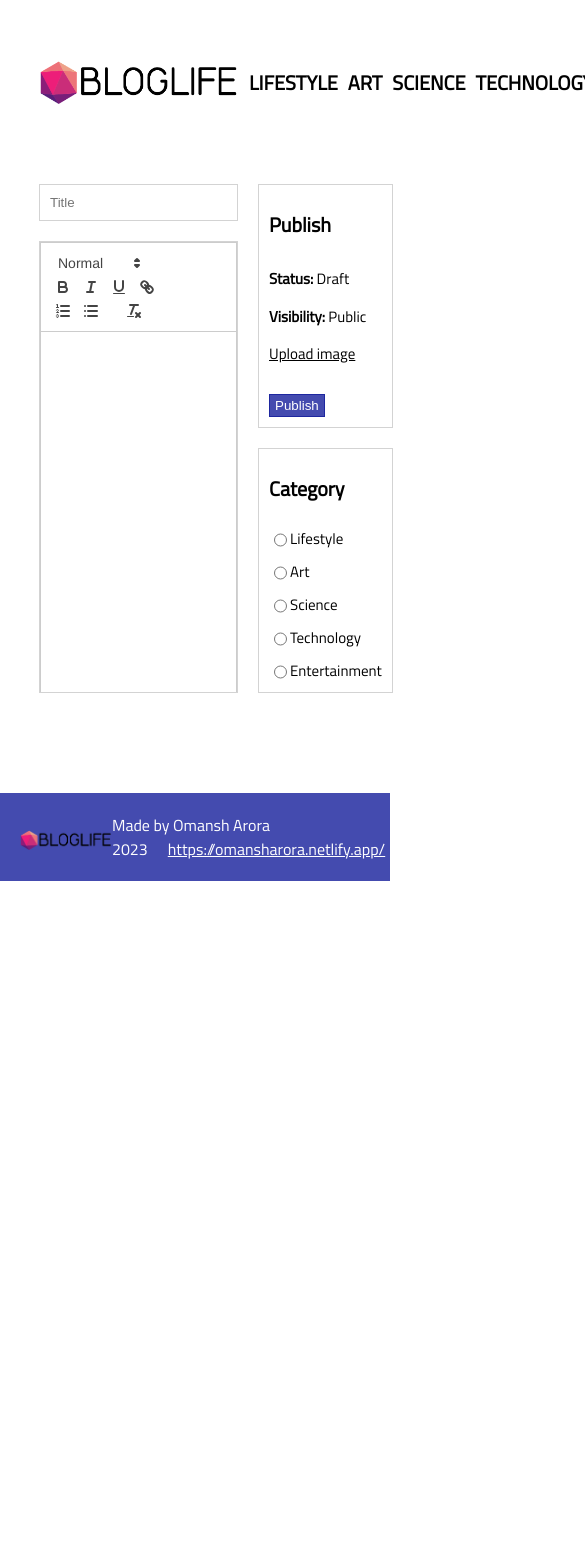
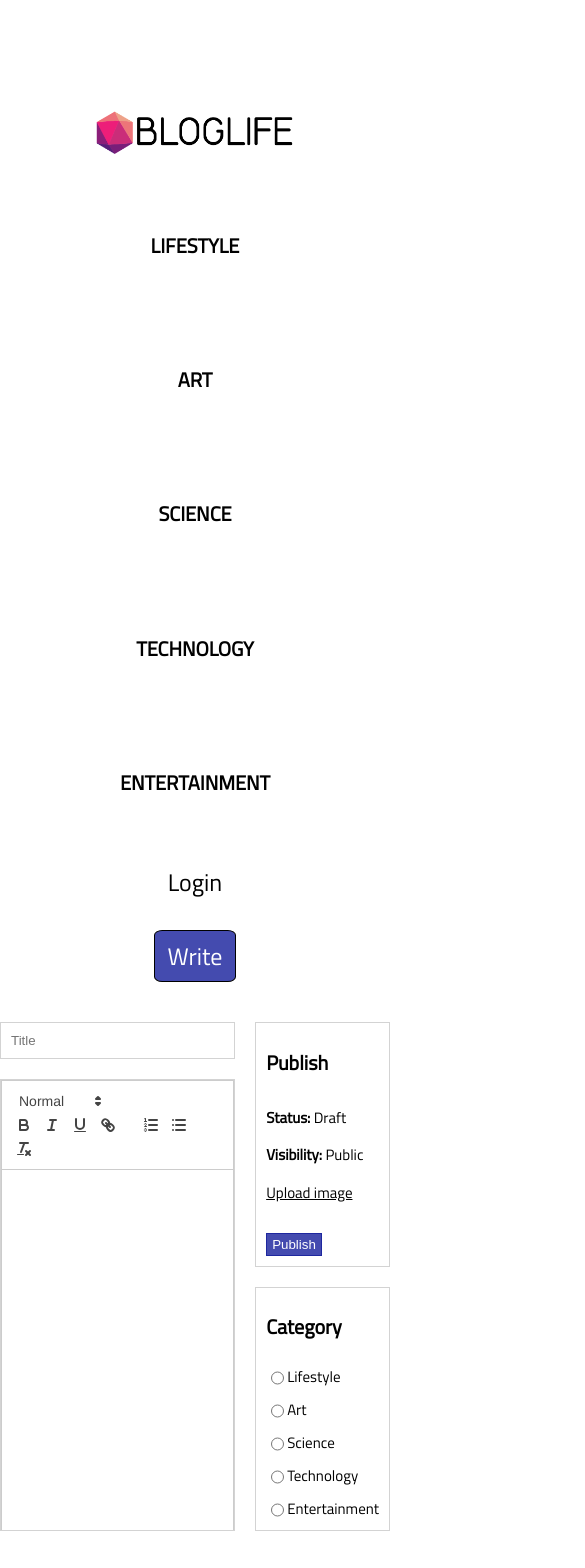
Before and after one commit to omansh-arora/fullstackBlogApp, a React (Create React App) app in the folder frontend/: page /write in a window 390 px wide. Shown: the top 1568 px of the page, 585 px wide, since content can reach past the window. Before the commit the page ends 881 px from the top, so only its background shows below. Built offline with nearby package versions, Linux system fonts and the light colour scheme.

Commit message:
Added media queries

```diff
--- a/frontend/src/style.scss
+++ b/frontend/src/style.scss
@@ -564,3 +564,77 @@ footer {
     box-sizing: border-box; /* add this line */
     padding: 20px;
 }
+
+@media only screen and (max-width: 768px) {
+    /* Adjustments for mobile devices */
+
+    .main {
+      padding-top: 50px;
+    }
+
+    .app .container {
+      width: 100%;
+    }
+
+    .navbar .container {
+      flex-direction: column;
+      align-items: center;
+    }
+
+    .navbar .logo {
+      padding-top: 0;
+    }
+
+    .navbar .links {
+      flex-direction: column;
+      align-items: center;
+      margin-top: 20px;
+    }
+
+    .navbar .write-but {
+      margin-top: 20px;
+    }
+
+    .home .posts {
+      gap: 50px;
+    }
+
+    .home .post {
+      flex-direction: column;
+    }
+
+    .single .content,
+    .single .menu {
+      flex: 1;
+    }
+
+    .single .content img {
+      height: 200px;
+    }
+
+    .single .user {
+      flex-direction: column;
+      align-items: center;
+      gap: 5px;
+      font-size: 12px;
+    }
+
+    .single .edit img {
+      width: 15px;
+      height: 15px;
+    }
+
+    .write .content {
+      flex: 1;
+    }
+
+    .write .menu {
+      flex: 1;
+    }
+
+    footer {
+      flex-direction: column;
+      align-items: center;
+      padding-bottom: 50px;
+    }
+  }
```
